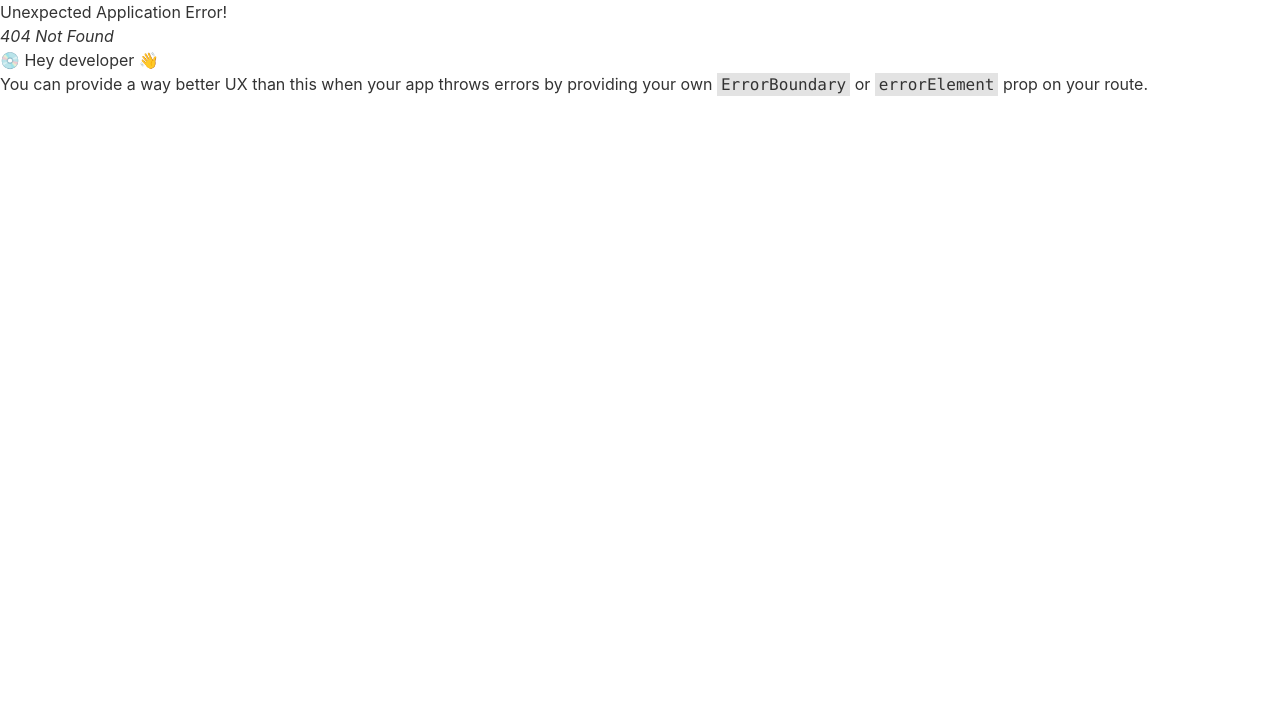
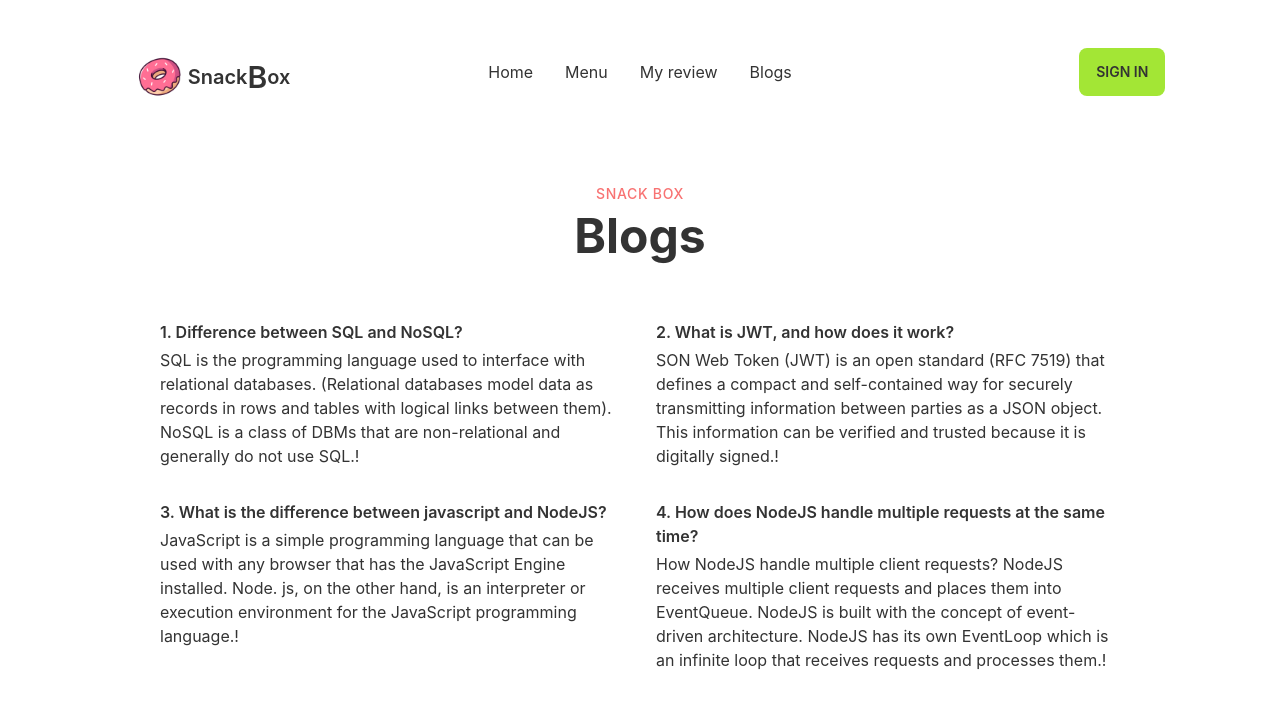
Before and after one commit to prachibala/react-service-review-client-side, a React (Create React App) app: page /blogs in a window 1280 px wide. Before the commit this address had no page. Shown: the top 708 px of the page. Built offline with nearby package versions, Linux system fonts and the light colour scheme.

Commit message:
ver-0.04

```diff
--- /dev/null
+++ b/src/Footer.js
@@ -0,0 +1,7 @@
+import React from "react";
+
+const Footer = () => {
+    return <div></div>;
+};
+
+export default Footer;
--- a/src/Header/Nav.js
+++ b/src/Header/Nav.js
@@ -39,6 +39,9 @@ const Nav = () => {
                             <li>
                                 <Link>My review</Link>
                             </li>
+                            <li>
+                                <Link to="/blogs">Blogs</Link>
+                            </li>
                         </ul>
                     </div>
                     <Link className="btn btn-ghost normal-case text-xl">
@@ -60,6 +63,9 @@ const Nav = () => {
                         <li>
                             <Link>My review</Link>
                         </li>
+                        <li>
+                            <Link to="/blogs">Blogs</Link>
+                        </li>
                     </ul>
                 </div>
                 <div className="navbar-end">
--- /dev/null
+++ b/src/Hooks/UseTitle.js
@@ -0,0 +1,8 @@
+const { useEffect } = require("react");
+
+const UseTitle = (title) => {
+    useEffect(() => {
+        document.title = `${title} - Snack Box`;
+    }, [title]);
+};
+export default UseTitle;
--- a/src/Layout/Main.js
+++ b/src/Layout/Main.js
@@ -1,5 +1,6 @@
 import React from "react";
 import { Outlet } from "react-router-dom";
+import Footer from "../Footer";
 import Nav from "../Header/Nav";
 
 const Main = () => {
@@ -7,6 +8,7 @@ const Main = () => {
         <div>
             <Nav></Nav>
             <Outlet></Outlet>
+            <Footer></Footer>
         </div>
     );
 };
--- /dev/null
+++ b/src/Pages/Blogs.js
@@ -0,0 +1,74 @@
+import React from "react";
+import UseTitle from "../Hooks/UseTitle";
+
+const Blogs = () => {
+    UseTitle("Blog");
+    return (
+        <section className=" dark:text-gray-800">
+            <div className="container flex flex-col justify-center p-4 mx-auto md:p-8">
+                <p className="p-2 text-sm font-medium tracking-wider text-center uppercase text-error">
+                    Snack Box
+                </p>
+                <h2 className="mb-12 text-4xl font-bold leading-none text-center sm:text-5xl">
+                    Blogs
+                </h2>
+                <div className="grid gap-10 md:gap-8 sm:p-3 md:grid-cols-2 lg:px-12 xl:px-32">
+                    <div>
+                        <h3 className="font-semibold">
+                            1. Difference between SQL and NoSQL?
+                        </h3>
+                        <p className="mt-1 dark:text-gray-400">
+                            SQL is the programming language used to interface
+                            with relational databases. (Relational databases
+                            model data as records in rows and tables with
+                            logical links between them). NoSQL is a class of
+                            DBMs that are non-relational and generally do not
+                            use SQL.!
+                        </p>
+                    </div>
+                    <div>
+                        <h3 className="font-semibold">
+                            2. What is JWT, and how does it work?
+                        </h3>
+                        <p className="mt-1 dark:text-gray-400">
+                            SON Web Token (JWT) is an open standard (RFC 7519)
+                            that defines a compact and self-contained way for
+                            securely transmitting information between parties as
+                            a JSON object. This information can be verified and
+                            trusted because it is digitally signed.!
+                        </p>
+                    </div>
+                    <div>
+                        <h3 className="font-semibold">
+                            3. What is the difference between javascript and
+                            NodeJS?
+                        </h3>
+                        <p className="mt-1 dark:text-gray-400">
+                            JavaScript is a simple programming language that can
+                            be used with any browser that has the JavaScript
+                            Engine installed. Node. js, on the other hand, is an
+                            interpreter or execution environment for the
+                            JavaScript programming language.!
+                        </p>
+                    </div>
+                    <div>
+                        <h3 className="font-semibold">
+                            4. How does NodeJS handle multiple requests at the
+                            same time?
+                        </h3>
+                        <p className="mt-1 dark:text-gray-400">
+                            How NodeJS handle multiple client requests? NodeJS
+                            receives multiple client requests and places them
+                            into EventQueue. NodeJS is built with the concept of
+                            event-driven architecture. NodeJS has its own
+                            EventLoop which is an infinite loop that receives
+                            requests and processes them.!
+                        </p>
+                    </div>
+                </div>
+            </div>
+        </section>
+    );
+};
+
+export default Blogs;
--- a/src/Pages/Home.js
+++ b/src/Pages/Home.js
@@ -1,8 +1,10 @@
 import React from "react";
 import Hero from "../Header/Hero";
+import UseTitle from "../Hooks/UseTitle";
 import BestSellingMenu from "../Pages/Menu/BestSellingMenu";
 
 const Home = () => {
+    UseTitle("Home");
     return (
         <>
             <Hero></Hero>
--- a/src/Pages/Menu/AllMenu.js
+++ b/src/Pages/Menu/AllMenu.js
@@ -1,8 +1,10 @@
 import React, { useEffect, useState } from "react";
 import { Link } from "react-router-dom";
+import UseTitle from "../../Hooks/UseTitle";
 import AllMenuCard from "./AllMenuCard";
 
 const AllMenu = () => {
+    UseTitle("Menu");
     const [allMenus, SetAllMenus] = useState([]);
     useEffect(() => {
         fetch("http://localhost:5000/menus")
--- a/src/Router/Router.js
+++ b/src/Router/Router.js
@@ -1,5 +1,6 @@
 import { createBrowserRouter } from "react-router-dom";
 import Main from "../Layout/Main";
+import Blogs from "../Pages/Blogs";
 import Home from "../Pages/Home";
 import AllMenu from "../Pages/Menu/AllMenu";
 const router = createBrowserRouter([
@@ -15,6 +16,10 @@ const router = createBrowserRouter([
                 path: "/menus",
                 element: <AllMenu></AllMenu>,
             },
+            {
+                path: "/blogs",
+                element: <Blogs></Blogs>,
+            },
         ],
     },
 ]);
```
Also changed, not shown: src/Images/blog.svg (added).
